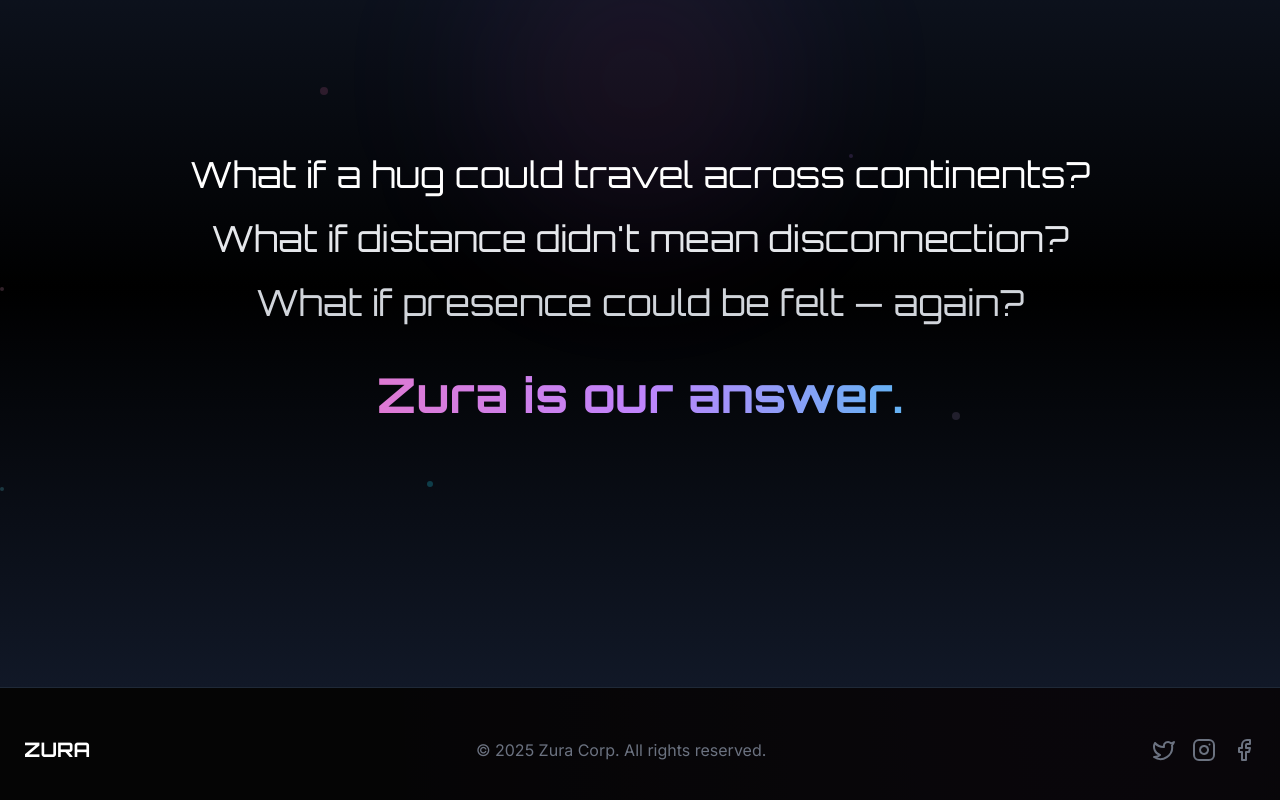
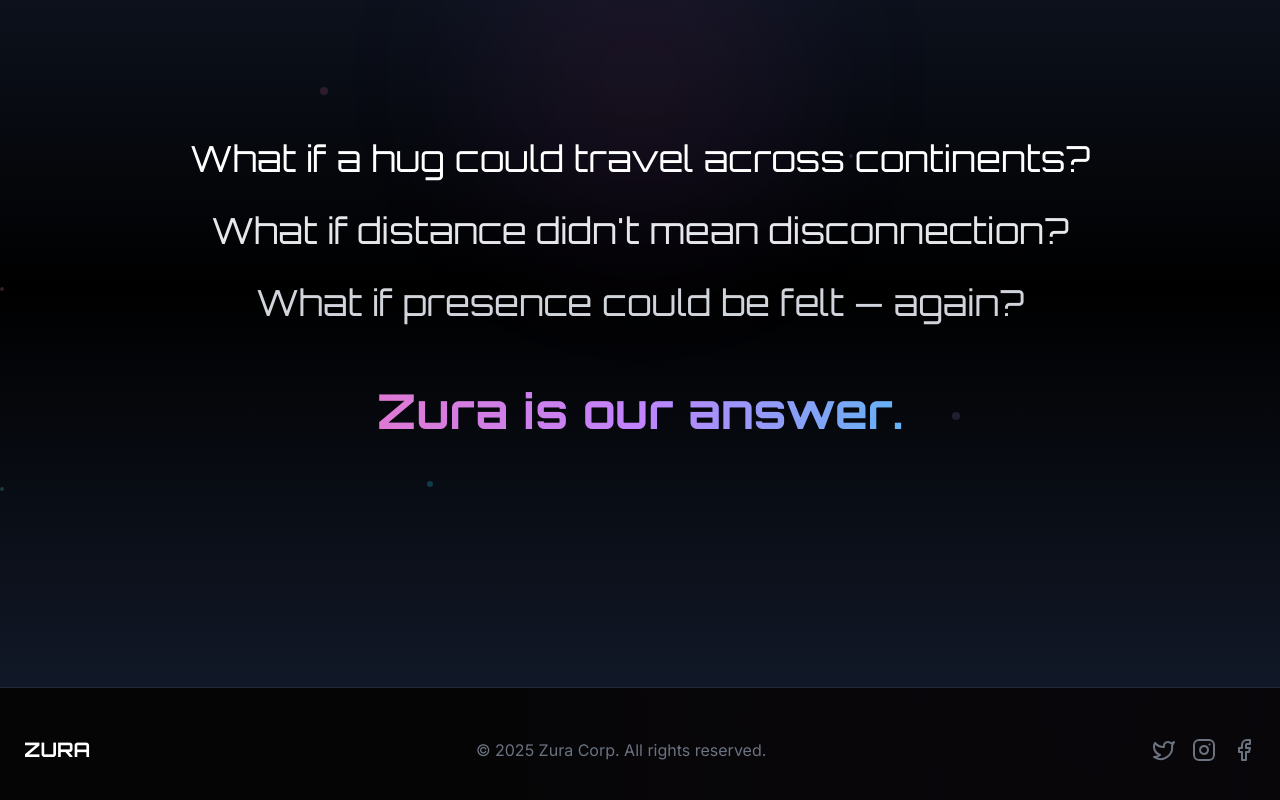
Before and after one commit to jheel2006/zura-presence-portal, a React (Vite) app: page / in a window 1280 px wide. Shown: the part 4523-5323 px from the top of the page. Built offline with nearby package versions, Linux system fonts and the light colour scheme.

Commit message:
Adjust spacing in closing section
Increase line spacing in the closing message section.

```diff
--- a/src/components/landing/ClosingMessage.tsx
+++ b/src/components/landing/ClosingMessage.tsx
@@ -60,7 +60,7 @@ export const ClosingMessage = () => {
       </div>
 
       {/* Main content */}
-      <div className="relative z-10 text-center px-6 max-w-5xl mx-auto space-y-6">
+      <div className="relative z-10 text-center px-6 max-w-5xl mx-auto space-y-8">
         <AnimatedLine threshold={0.4}>
           <h2 className="font-orbitron text-2xl md:text-3xl lg:text-4xl font-light text-white leading-tight">
             What if a hug could travel across continents?
@@ -80,7 +80,7 @@ export const ClosingMessage = () => {
         </AnimatedLine>
 
         <AnimatedLine delay={2400} threshold={0.2}>
-          <div className="pt-6">
+          <div className="pt-8">
             <h1 className="font-orbitron text-3xl md:text-4xl lg:text-5xl font-bold bg-gradient-to-r from-pink-400 via-purple-400 to-cyan-400 bg-clip-text text-transparent leading-tight">
               Zura is our answer.
             </h1>
```
